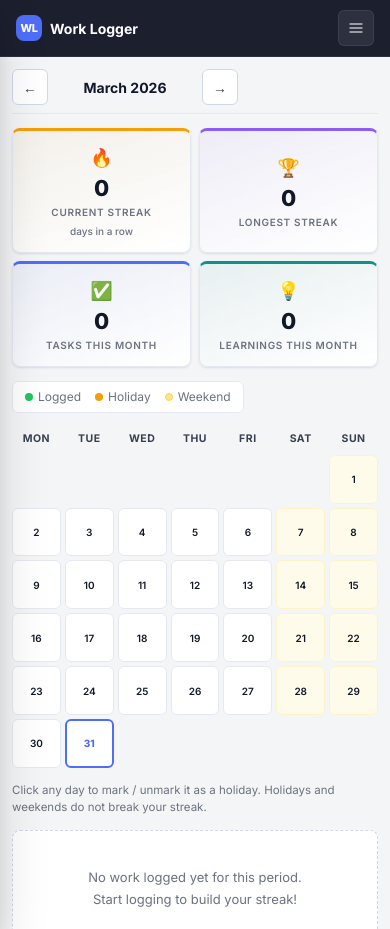
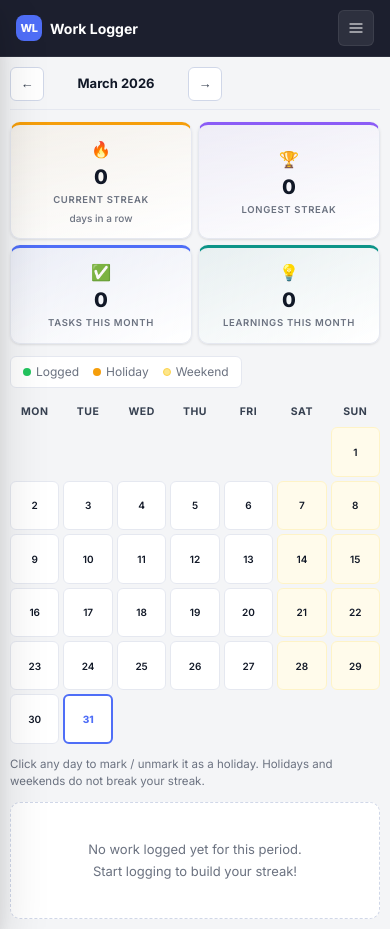
Before and after one commit to YogendraBits/work-logger, a Flask app: page /stats in a window 390 px wide. Run offline with Flask 3, Linux system fonts and the light colour scheme; the visitor is signed in with stand-in values (Sample User, id 1); data that the repository does not hold is empty; some libraries are stand-ins or nearby versions.

Commit message:
dropdown

```diff
--- a/static/css/style.css
+++ b/static/css/style.css
@@ -42,19 +42,8 @@ html, body {
   font-family: 'Inter', sans-serif;
   font-size: 14px;
   color: var(--text);
+  overflow: hidden;
   background: var(--bg);
-}
-
-/* Desktop: contain scroll inside .page-body, not the whole page */
-@media (min-width: 769px) {
-  body { overflow: hidden; }
-}
-
-/* Mobile/tablet: allow natural page scroll */
-@media (max-width: 768px) {
-  body { overflow-x: hidden; overflow-y: auto; }
-  .main-content { overflow-y: auto; }
-  .page-body { overflow-y: visible; }
 }
 
 /* ── Layout ─────────────────────────────────────────────── */
@@ -1719,13 +1708,13 @@ textarea.form-control { resize: vertical; min-height: 88px; }
   .drag-handle { opacity: 0.4; }
 }
 
-/* ── Mobile shared (≤ 768px) ──────────────────────────────── */
+/* ── Mobile (≤ 768px) ─────────────────────────────────────── */
 @media (max-width: 768px) {
   html { -webkit-text-size-adjust: 100%; }
-  body { overflow-x: hidden; }
 
   .mobile-topbar { display: flex; }
 
+  /* Sidebar slides in over content — fixed, full-height */
   .sidebar {
     position: fixed;
     top: 0; left: 0; bottom: 0;
@@ -1734,40 +1723,44 @@ textarea.form-control { resize: vertical; min-height: 88px; }
     transition: transform 0.25s cubic-bezier(.4,0,.2,1);
     box-shadow: var(--shadow-xl);
     overflow-y: auto;
-    width: 260px;
+    width: 240px;
   }
   .sidebar.open { transform: translateX(0); }
   .sidebar-overlay { display: block; }
 
-  .main-content { width: 100%; overflow-x: hidden; }
+  /* Main keeps full width; scroll stays inside page-body */
+  .main-content { width: 100%; }
   .topbar { display: none; }
 
   .page-body {
     grid-template-columns: 1fr;
-    padding: 12px;
-    gap: 14px;
-    overflow-x: hidden;
-    /* allow natural scroll on mobile */
-    overflow-y: auto;
+    padding: 10px;
+    gap: 10px;
   }
 
   .mobile-date-bar { display: flex !important; }
+
+  /* Always show actions on touch — no hover */
   .card-actions { opacity: 1 !important; }
-  .drag-handle { opacity: 0.45; }
-
-  /* Larger touch targets */
-  .icon-btn { width: 36px; height: 36px; }
-  .icon-btn svg { width: 15px; height: 15px; }
-
-  .section-header { flex-wrap: wrap; gap: 7px; }
-  .add-btn { font-size: 12.5px; padding: 7px 12px; }
-
-  /* Quick-add full-width */
+  .drag-handle { opacity: 0.4; }
+
+  /* Touch-friendly hit targets */
+  .icon-btn { width: 34px; height: 34px; }
+  .icon-btn svg { width: 14px; height: 14px; }
+  .date-nav-btn { width: 34px; height: 34px; }
+
+  /* Cards compact */
+  .item-card { padding: 10px 12px; margin-bottom: 7px; }
+  .card-title { font-size: 13px; }
+  .card-note  { font-size: 11.5px; }
+
+  .section-header { flex-wrap: wrap; gap: 6px; margin-bottom: 8px; }
+  .add-btn { font-size: 12px; padding: 6px 10px; }
+
+  /* Prevent iOS zoom on input focus */
+  .form-control { font-size: 16px !important; padding: 10px 12px !important; }
   .quick-add-input { font-size: 16px !important; }
-  .quick-add-btn { width: 38px; height: 38px; }
-
-  /* Cards */
-  .item-card { padding: 12px 13px; margin-bottom: 9px; }
+  .quick-add-btn { width: 36px; height: 36px; }
 
   /* Bottom-sheet modals */
   .modal-dialog {
@@ -1775,137 +1768,101 @@ textarea.form-control { resize: vertical; min-height: 88px; }
     max-width: 100% !important;
     width: 100% !important;
     position: fixed !important;
-    bottom: 0 !important;
-    left: 0 !important;
-    right: 0 !important;
+    bottom: 0 !important; left: 0 !important; right: 0 !important;
     top: auto !important;
   }
   .modal-content {
-    border-radius: 16px 16px 0 0 !important;
+    border-radius: 14px 14px 0 0 !important;
     border-bottom: none !important;
-    /* drag indicator */
-    padding-top: 6px !important;
   }
-  .modal-content::before {
-    content: '';
-    display: block;
-    width: 36px; height: 4px;
-    border-radius: 2px;
-    background: var(--border-strong);
-    margin: 0 auto 8px;
-  }
-  .modal.fade .modal-dialog {
-    transform: translateY(100%) !important;
-    transition: transform 0.28s ease !important;
-  }
+  .modal.fade .modal-dialog { transform: translateY(100%) !important; transition: transform 0.28s ease !important; }
   .modal.show .modal-dialog { transform: translateY(0) !important; }
-
-  /* Prevent iOS zoom on input focus */
-  .form-control { font-size: 16px !important; padding: 11px 13px !important; }
 
   .modal-footer {
     flex-direction: column !important;
     gap: 8px !important;
-    padding: 12px 16px env(safe-area-inset-bottom, 20px) !important;
+    padding: 12px 16px 24px !important;
   }
   .modal-footer .btn-ghost,
   .modal-footer .btn-primary-custom,
   .modal-footer .btn-success-custom,
   .modal-footer .btn-danger-custom {
-    width: 100%;
-    text-align: center;
-    padding: 13px !important;
+    width: 100%; text-align: center;
+    padding: 12px !important;
     border-radius: var(--radius-xs) !important;
     font-size: 14px !important;
   }
 
   /* Review */
-  .rv-filter-bar { flex-direction: column; align-items: stretch; padding: 12px; gap: 10px; }
-  .rv-filter-fields { flex-direction: column; gap: 10px; }
+  .rv-filter-bar { flex-direction: column; align-items: stretch; padding: 10px; gap: 8px; }
+  .rv-filter-fields { flex-direction: column; gap: 8px; }
   .rv-filter-fields.collapsed { max-height: 0; }
-  .rv-filter-group { flex-direction: row; align-items: center; gap: 10px; }
+  .rv-filter-group { flex-direction: row; align-items: center; gap: 8px; }
   .rv-filter-group .form-label { margin: 0; min-width: 36px; font-size: 11px; }
   .rv-filter-group .form-control { width: 100% !important; }
   #rv-search { width: 100% !important; }
   .rv-search-wrap { flex: 1; }
   .rv-toggle-group { flex: 1; }
-  .rv-toggle { flex: 1; padding: 9px 6px; font-size: 12px; }
+  .rv-toggle { flex: 1; padding: 8px 6px; font-size: 12px; }
   .rv-filter-bar .btn-primary-custom,
   .rv-filter-bar .btn-ghost,
-  .rv-filter-toggle-btn { width: 100%; text-align: center; padding: 11px !important; border-radius: var(--radius-xs) !important; }
-
-  .rv-pagination { padding: 12px; gap: 8px; }
+  .rv-filter-toggle-btn { width: 100%; text-align: center; padding: 10px !important; border-radius: var(--radius-xs) !important; }
+
+  .rv-pagination { padding: 10px; gap: 8px; }
   .rv-pagination .btn-ghost { flex: 1; text-align: center; }
-  .rv-body { padding: 12px; }
+  .rv-body { padding: 10px; }
   .rv-day-content { grid-template-columns: 1fr; gap: 8px; }
-  .rv-day-spine { width: 48px; }
-  .rv-day-date { font-size: 15px; }
+  .rv-day-spine { width: 46px; }
+  .rv-day-date { font-size: 14px; }
   .rv-day-month { font-size: 9px; }
   .rv-timeline { max-width: 100%; }
-  .rv-day-block { gap: 12px; }
+  .rv-day-block { gap: 10px; margin-bottom: 20px; }
 
   /* Stats */
-  .stats-body { padding: 12px; gap: 14px; }
-  .stats-cards-row { grid-template-columns: repeat(2, 1fr); gap: 10px; }
-  .stats-card { padding: 16px 12px; min-height: 90px; }
-  .stats-card-val { font-size: 26px; }
+  .stats-body { padding: 10px; gap: 12px; }
+  .stats-cards-row { grid-template-columns: repeat(2, 1fr); gap: 8px; }
+  .stats-card { padding: 14px 10px; min-height: 84px; }
+  .stats-card-val { font-size: 24px; }
   .stats-card-icon { font-size: 18px; }
   .stats-calendar { max-width: 100%; }
   .cal-day-num { font-size: 11px; }
-  .stats-month-label { font-size: 14px; min-width: 130px; }
-
-  /* Sidebar nav */
+  .stats-month-label { font-size: 13px; min-width: 120px; }
+
+  /* Sidebar nav items bigger for fat fingers */
   .nav-item { padding: 11px 12px; font-size: 14px; }
 
   /* Misc */
-  .confirm-box { width: calc(100vw - 32px); padding: 22px 18px; }
-  .stat-pill { padding: 4px 8px; font-size: 11.5px; }
-  .date-nav-btn { width: 36px; height: 36px; font-size: 14px; }
-
+  .confirm-box { width: calc(100vw - 32px); padding: 20px 16px; }
+  .stat-pill { padding: 3px 7px; font-size: 11px; }
   .login-card { width: calc(100vw - 32px); padding: 28px 20px; }
+  .toast-container { left: 10px; right: 10px; bottom: 14px; }
+  .toast-item { min-width: unset; width: 100%; }
 }
 
 /* ── Small mobile (≤ 480px) ───────────────────────────────── */
 @media (max-width: 480px) {
-  :root { --radius: 8px; }
-
-  .page-body { padding: 10px; gap: 12px; }
-
-  /* Tighter topbar date bar */
-  .mobile-date-bar { padding: 8px 10px; }
+  .page-body { padding: 8px; gap: 8px; }
+
+  .mobile-date-bar { padding: 7px 9px; }
   #date-display { font-size: 12px; }
   .today-badge { font-size: 9px; padding: 1px 5px; }
 
-  /* Cards */
-  .item-card { padding: 10px 11px; margin-bottom: 7px; }
-  .card-title { font-size: 13px; }
-  .card-note  { font-size: 11.5px; }
-
-  /* Section headers */
+  .item-card { padding: 9px 10px; margin-bottom: 6px; }
+
   .section-title { font-size: 10px; }
-  .add-btn { font-size: 12px; padding: 6px 10px; }
-
-  /* Stats 2-col still but tighter */
-  .stats-cards-row { gap: 8px; }
-  .stats-card { padding: 13px 10px; min-height: 80px; }
-  .stats-card-val { font-size: 22px; }
-  .stats-card-label { font-size: 10px; }
-
-  /* Calendar cells a touch smaller */
-  .cal-cell { min-width: 28px; min-height: 28px; }
+  .add-btn { font-size: 11.5px; padding: 5px 9px; }
+
+  .stats-cards-row { gap: 6px; }
+  .stats-card { padding: 12px 8px; min-height: 76px; }
+  .stats-card-val { font-size: 20px; }
+  .stats-card-label { font-size: 9.5px; }
+  .stats-card-icon { font-size: 16px; }
+
+  .cal-cell { min-width: 26px; min-height: 26px; }
   .cal-day-num { font-size: 10px; }
 
-  /* Review timeline spine */
-  .rv-day-spine { width: 40px; }
+  .rv-day-spine { width: 38px; }
   .rv-day-date  { font-size: 13px; }
 
-  /* Login */
-  .login-card { width: 100%; border-radius: 0; border-left: none; border-right: none; padding: 24px 16px; }
-
-  /* Confirm box full-width */
-  .confirm-box { width: calc(100vw - 20px); }
-
-  /* Toast full-width */
-  .toast-container { left: 10px; right: 10px; bottom: 14px; }
-  .toast-item { min-width: unset; width: 100%; }
-}
+  .confirm-box { width: calc(100vw - 16px); }
+}
```
